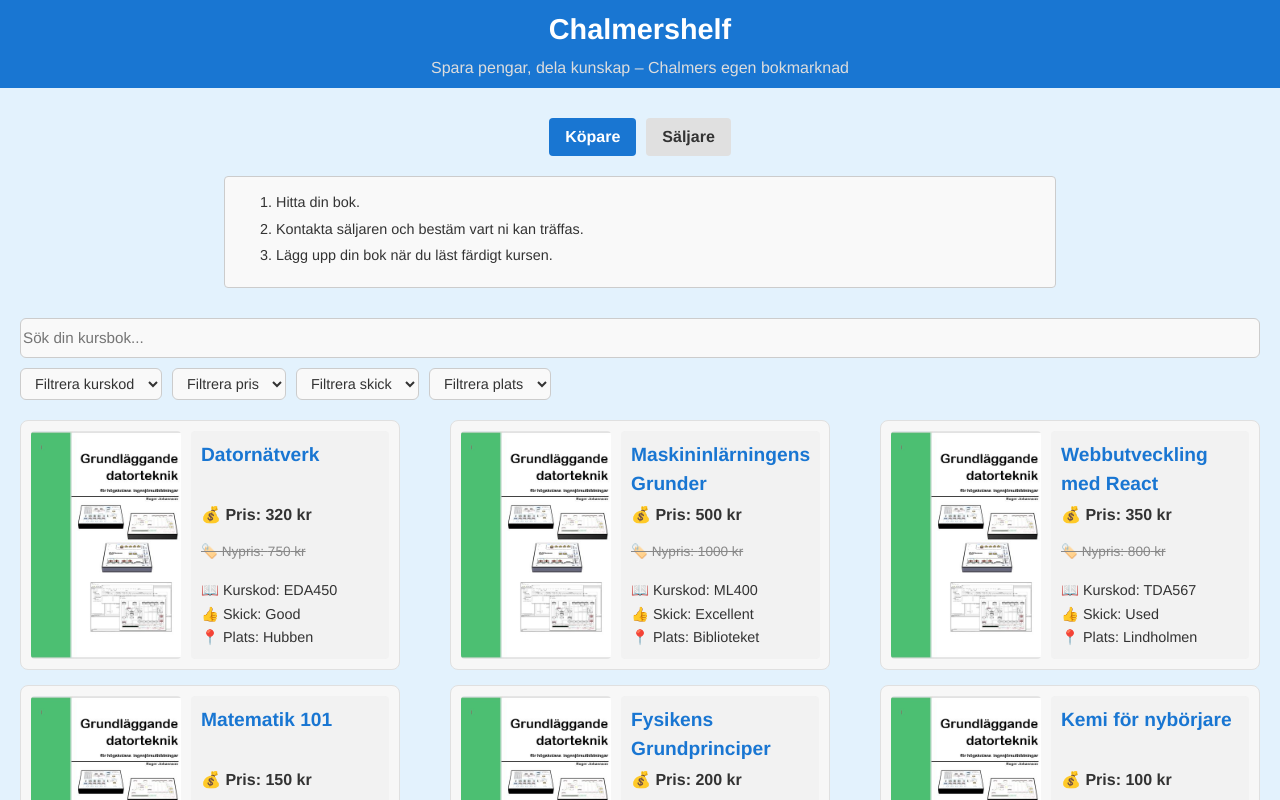
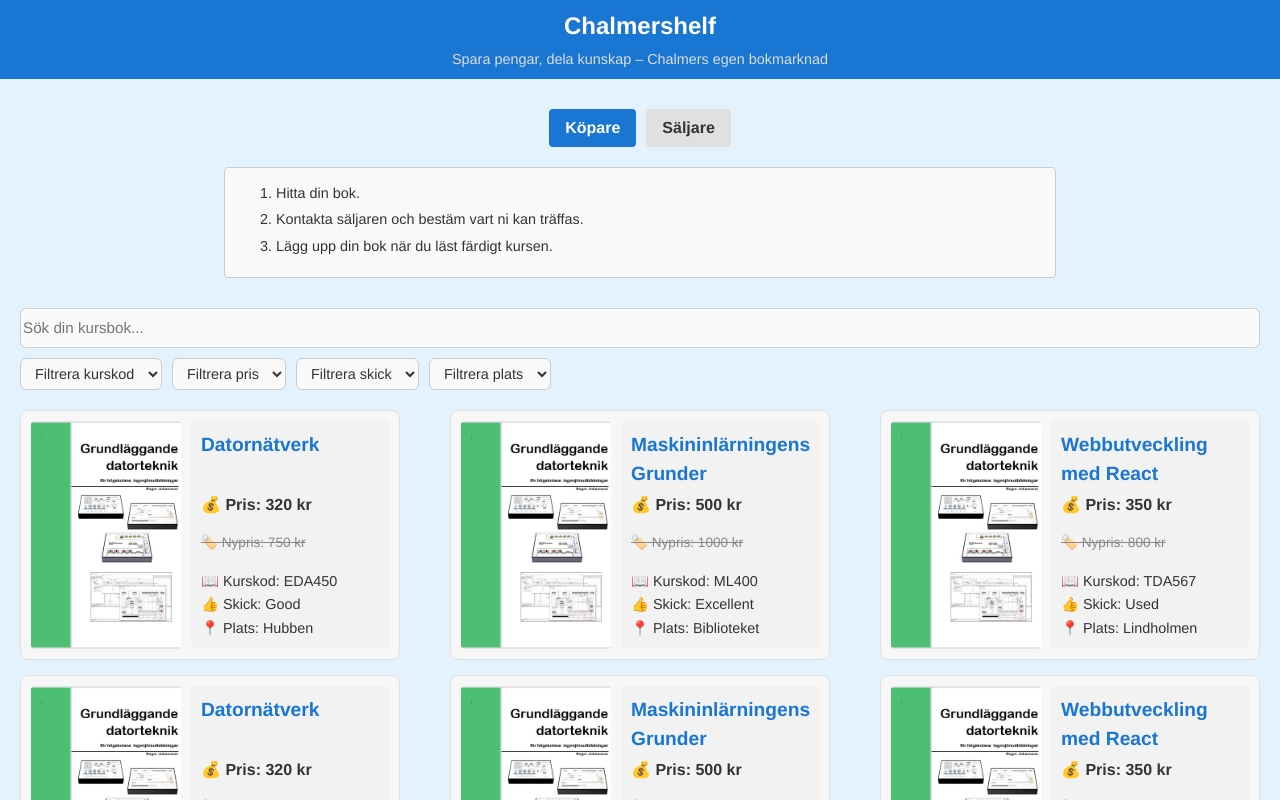
Before and after one commit to khalafkristoffer/campusbooks, a React (Vite) app in the folder frontend/: page / in a window 1280 px wide. Shown: the top 800 px of the page. Built offline with nearby package versions, Linux system fonts and the light colour scheme.

Commit message:
Added sell-instruction component. Modified size of header and footer.

```diff
--- a/frontend/src/App.jsx
+++ b/frontend/src/App.jsx
@@ -4,6 +4,7 @@ import { BrowserRouter as Router, Routes, Route } from "react-router-dom";
 import Header from "./components/Header";
 import Button from "./components/Button";
 import BuyInstructions from "./components/BuyInstructions";
+import SellInstructions from "./components/SellInstructions"; // New component for seller instructions
 import SearchAndFilter from "./components/SearchAndFilter";
 import BookList from "./components/BookList";
 import SellSection from "./components/SellSection";
@@ -40,14 +41,17 @@ function HomePage({ isSeller, setIsSeller, books }) {
           Säljare
         </Button>
       </div>
-      {!isSeller ? (
+      { !isSeller ? (
         <>
           <BuyInstructions />
           <SearchAndFilter />
           <BookList books={books} />
         </>
       ) : (
-        <SellSection />
+        <>
+          <SellInstructions />
+          <SellSection />
+        </>
       )}
     </div>
   );
@@ -94,92 +98,79 @@ function App() {
       description: "A detailed description of Webbutveckling med React.",
     },
     {
-      id: 4,
-      title: "Matematik 101",
-      author: "Anna Andersson",
-      kurskod: "MATH101",
-      condition: "Used",
-      price: 150,
-      originalPrice: 300,
-      location: "Campus",
+      id: 1,
+      title: "Datornätverk",
+      author: "Lars Pettersson",
+      kurskod: "EDA450",
+      condition: "Good",
+      price: 320,
+      originalPrice: 750,
+      location: "Hubben",
       image: "",
-      description: "A detailed description of Matematik 101.",
+      description: "A detailed description of Datornätverk.",
     },
     {
-      id: 5,
-      title: "Fysikens Grundprinciper",
-      author: "Oskar Olsson",
-      kurskod: "FYS100",
-      condition: "Good",
-      price: 200,
-      originalPrice: 400,
+      id: 2,
+      title: "Maskininlärningens Grunder",
+      author: "Maria Svensson",
+      kurskod: "ML400",
+      condition: "Excellent",
+      price: 500,
+      originalPrice: 1000,
       location: "Biblioteket",
       image: "",
-      description: "A detailed description of Fysikens Grundprinciper.",
+      description: "A detailed description of Maskininlärningens Grunder.",
     },
     {
-      id: 6,
-      title: "Kemi för nybörjare",
-      author: "Elsa Eriksson",
-      kurskod: "KEM101",
-      condition: "Excellent",
-      price: 100,
-      originalPrice: 250,
-      location: "Lab",
+      id: 3,
+      title: "Webbutveckling med React",
+      author: "Karin Lindström",
+      kurskod: "TDA567",
+      condition: "Used",
+      price: 350,
+      originalPrice: 800,
+      location: "Lindholmen",
       image: "",
-      description: "A detailed description of Kemi för nybörjare.",
+      description: "A detailed description of Webbutveckling med React.",
     },
     {
-      id: 7,
-      title: "Historia av Europa",
-      author: "Fredrik Fransson",
-      kurskod: "HIS201",
+      id: 1,
+      title: "Datornätverk",
+      author: "Lars Pettersson",
+      kurskod: "EDA450",
       condition: "Good",
-      price: 180,
-      originalPrice: 350,
-      location: "Campus",
+      price: 320,
+      originalPrice: 750,
+      location: "Hubben",
       image: "",
-      description: "A detailed description of Historia av Europa.",
+      description: "A detailed description of Datornätverk.",
     },
     {
-      id: 8,
-      title: "Svenska Litteraturen",
-      author: "Ingrid Ivarsson",
-      kurskod: "SVL101",
-      condition: "Used",
-      price: 220,
-      originalPrice: 500,
+      id: 2,
+      title: "Maskininlärningens Grunder",
+      author: "Maria Svensson",
+      kurskod: "ML400",
+      condition: "Excellent",
+      price: 500,
+      originalPrice: 1000,
       location: "Biblioteket",
       image: "",
-      description: "A detailed description of Svenska Litteraturen.",
+      description: "A detailed description of Maskininlärningens Grunder.",
     },
     {
-      id: 9,
-      title: "Datateknikens Grunder",
-      author: "Johan Johansson",
-      kurskod: "DAT101",
-      condition: "Excellent",
-      price: 400,
-      originalPrice: 900,
-      location: "Campus",
+      id: 3,
+      title: "Webbutveckling med React",
+      author: "Karin Lindström",
+      kurskod: "TDA567",
+      condition: "Used",
+      price: 350,
+      originalPrice: 800,
+      location: "Lindholmen",
       image: "",
-      description: "A detailed description of Datateknikens Grunder.",
+      description: "A detailed description of Webbutveckling med React.",
     },
-    {
-      id: 10,
-      title: "Ekonomiska Principer",
-      author: "Klara Karlsson",
-      kurskod: "EKO101",
-      condition: "Good",
-      price: 350,
-      originalPrice: 700,
-      location: "Online",
-      image: "",
-      description: "A detailed description of Ekonomiska Principer.",
-    },
-
+    // Add more books as needed...
   ];
-
 
   return (
     <Router>
--- a/frontend/src/components/Footer.jsx
+++ b/frontend/src/components/Footer.jsx
@@ -12,10 +12,12 @@ const Footer = () => {
         <a href="/terms">Terms &amp; Conditions</a>
       </div>
       <div className="footer-copy">
-        © {new Date().getFullYear()} Chalmershelf. All rights reserved.
+        Ge ett nytt liv till gamla böcker!
       </div>
     </footer>
   );
 };
 
 export default Footer;
+
+/* © {new Date().getFullYear()} i "footer-copy" för trademark + år.*/
--- /dev/null
+++ b/frontend/src/components/SellInstructions.jsx
@@ -0,0 +1,16 @@
+// src/components/SellInstructions.jsx
+import React from "react";
+import "../styles/tutorial.css";
+
+const SellInstructions = () => {
+  return (
+    <div className="buy-tutorial">
+      <ol>
+        <li>Fyll i fälten nedan för att publicera din bok.</li>
+        <li>Köparen kontaktaktar dig, bestäm mötesplats.</li>
+      </ol>
+    </div>
+  );
+};
+
+export default SellInstructions;
--- a/frontend/src/components/SellSection.jsx
+++ b/frontend/src/components/SellSection.jsx
@@ -6,24 +6,24 @@ import "../styles/sell-section.css";
 const SellSection = () => {
   return (
     <div className="sell-section">
-      <h2>Lägg upp en ny bok</h2>
+      <h2>Lägg upp din bok</h2>
       <input type="text" placeholder="Boktitel" />
       <input type="number" placeholder="Pris" />
       <select className="sell-input">
         <option value="">Skick</option>
-        <option value="Ny">Ny</option>
-        <option value="Mycket bra">Mycket bra</option>
-        <option value="Bra">Bra</option>
-        <option value="Använd">Använd</option>
-        <option value="Dålig">Dålig</option>
+        <option value="Ny">Factory New</option>
+        <option value="Mycket bra">Minimal Wear</option>
+        <option value="Bra">Field Tested</option>
+        <option value="Använd">Well Worn</option>
+        <option value="Dålig">Battle Scarred</option>
       </select>
       <select className="sell-input">
         <option value="">Plats</option>
-        <option value="Hubben">Hubben</option>
-        <option value="Biblioteket">Biblioteket</option>
-        <option value="Lindholmen">Lindholmen</option>
-        <option value="Chalmers Café">Chalmers Café</option>
-        <option value="Doesn't matter">Doesn't matter</option>
+        <option value="Hubben">Dust 2</option>
+        <option value="Biblioteket">Mirage</option>
+        <option value="Lindholmen">Cobblestone</option>
+        <option value="Chalmers Café">Cache</option>
+        <option value="Doesn't matter">Buyer Chooses</option>
       </select>
       <input type="text" placeholder="Phone number" />
       <Button className="button-primary">➕ Lägg upp boken</Button>
@@ -31,7 +31,7 @@ const SellSection = () => {
       <p style={{ fontSize: "0.9rem", margin: "10px 0", textAlign: "center" }}>
         Får du inte sålt din bok? Vi köper den!
       </p>
-      <Button className="sell-button">📦 Sälj till oss</Button>
+      <Button className="sell-button">📦 Sälj direkt till oss</Button>
     </div>
   );
 };
--- a/frontend/src/styles/footer.css
+++ b/frontend/src/styles/footer.css
@@ -15,8 +15,8 @@
     text-decoration: underline;
   }
   .footer-content {
-    margin-bottom: 10px;
+    margin-bottom: 8px;
   }
   .footer-copy {
-    font-size: 0.8rem;
+    font-size: 0.7rem;
   }
--- a/frontend/src/styles/header.css
+++ b/frontend/src/styles/header.css
@@ -18,17 +18,16 @@
     margin: 0 auto;
   }
   .logo {
-    font-size: 1.8rem;
+    font-size: 1.5rem;
     font-weight: 700;
     color: white;
     margin: 0;
     /* INSERT NEW SVG LOGO HERE:
-       Replace this text with an <img> tag for your SVG logo.
-       Example: <img src="path-to-logo.svg" alt="Chalmershelf Logo" className="logo" />
+       <img src="path-to-logo.svg" alt="Chalmershelf Logo" className="logo" />
     */
   }
   .subtitle {
-    font-size: 1rem;
+    font-size: 0.9rem;
     color: #ddd;
     margin: 5px 0 0 0;
   }
--- a/frontend/src/styles/sell-section.css
+++ b/frontend/src/styles/sell-section.css
@@ -45,3 +45,38 @@
     background-color: #b71c1c;
     transform: scale(1.03);
   }
+
+  /* Make the select fields in the sell section look like the input fields */
+.sell-section input,
+.sell-section select {
+  display: block;
+  width: 100%;
+  padding: 10px;
+  margin: 10px auto;
+  border: 1px solid #ccc;
+  border-radius: 4px;
+  box-sizing: border-box;
+  font-size: 1rem;
+  background: #f9f9f9;
+  color: #333;
+}
+
+.buy-tutorial {
+    border: 1px solid #ccc;
+    background-color: #f9f9f9;
+    padding: 15px;
+    margin: 20px auto;
+    max-width: 800px;
+    border-radius: 4px;
+    text-align: center;
+    font-size: 0.9rem;
+  }
+  .buy-tutorial ol {
+    margin: 0;
+    padding: 0 20px;
+    list-style-position: inside;
+    text-align: left;
+  }
+  .buy-tutorial li {
+    margin-bottom: 5px;
+  }
--- a/frontend/src/styles/tutorial.css
+++ b/frontend/src/styles/tutorial.css
@@ -1,4 +1,5 @@
-/* Buy Tutorial Box */
+/* Tutorial Box (used for BuyInstructions and SellInstructions) */
+.sell-tutorial,
 .buy-tutorial {
   border: 1px solid #ccc;
   background-color: #f9f9f9;
@@ -6,15 +7,16 @@
   margin: 20px auto;
   max-width: 800px;
   border-radius: 4px;
-    text-align: center;
+  text-align: left; /* Text aligned left inside the box */
   font-size: 0.9rem;
 }
+.sell-tutorial ol,
 .buy-tutorial ol {
   margin: 0;
-    padding: 0 20px;
+  padding-left: 20px;
   list-style-position: inside;
-    text-align: left;
 }
+.sell-tutorial li,
 .buy-tutorial li {
   margin-bottom: 5px;
 }
```
Lines whose indentation alone changed are shown as unchanged.
